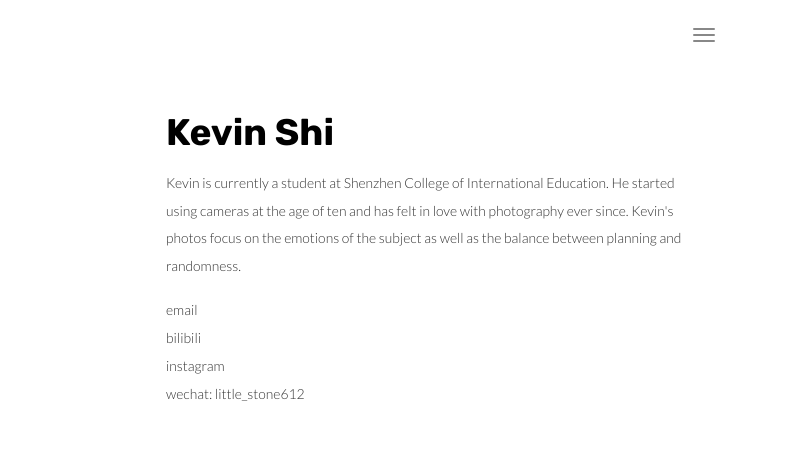
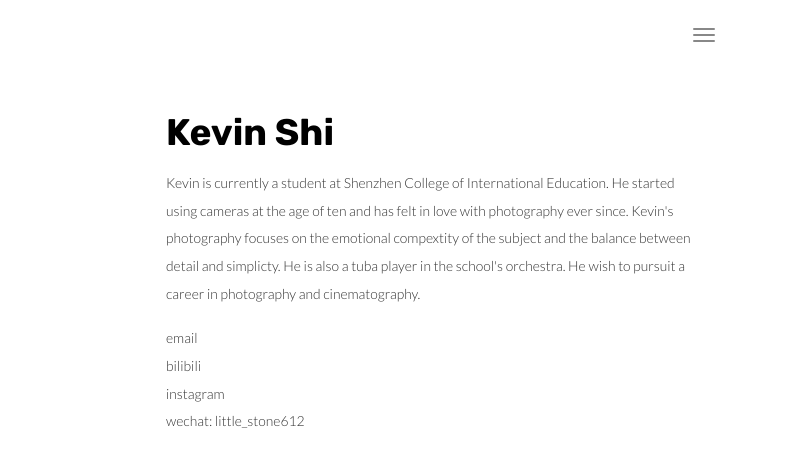
Before and after one commit to Lts612/lts612.github.io, a plain HTML site: page about.html in a window 1280 px wide. Shown: the full height of the page, 489-1280 px from the left. Drawn offline with Linux system fonts and the light colour scheme.

Commit message:
Update about.html

```diff
--- a/about.html
+++ b/about.html
@@ -77,7 +77,7 @@
                 </div>
                 <div class="col-md-6">
                     <h1 class="h2">Kevin Shi</h1>
-                    <p>Kevin is currently a student at Shenzhen College of International Education. He started using cameras at the age of ten and has felt in love with photography ever since. Kevin's photos focus on the emotions of the subject as well as the balance between planning and randomness.</p>
+                    <p>Kevin is currently a student at Shenzhen College of International Education. He started using cameras at the age of ten and has felt in love with photography ever since. Kevin's photography focuses on the emotional compextity of the subject and the balance between detail and simplicty. He is also a tuba player in the school's orchestra. He wish to pursuit a career in photography and cinematography. </p>
 
                     <ul class="list-unstyled">
                         <li>
```
